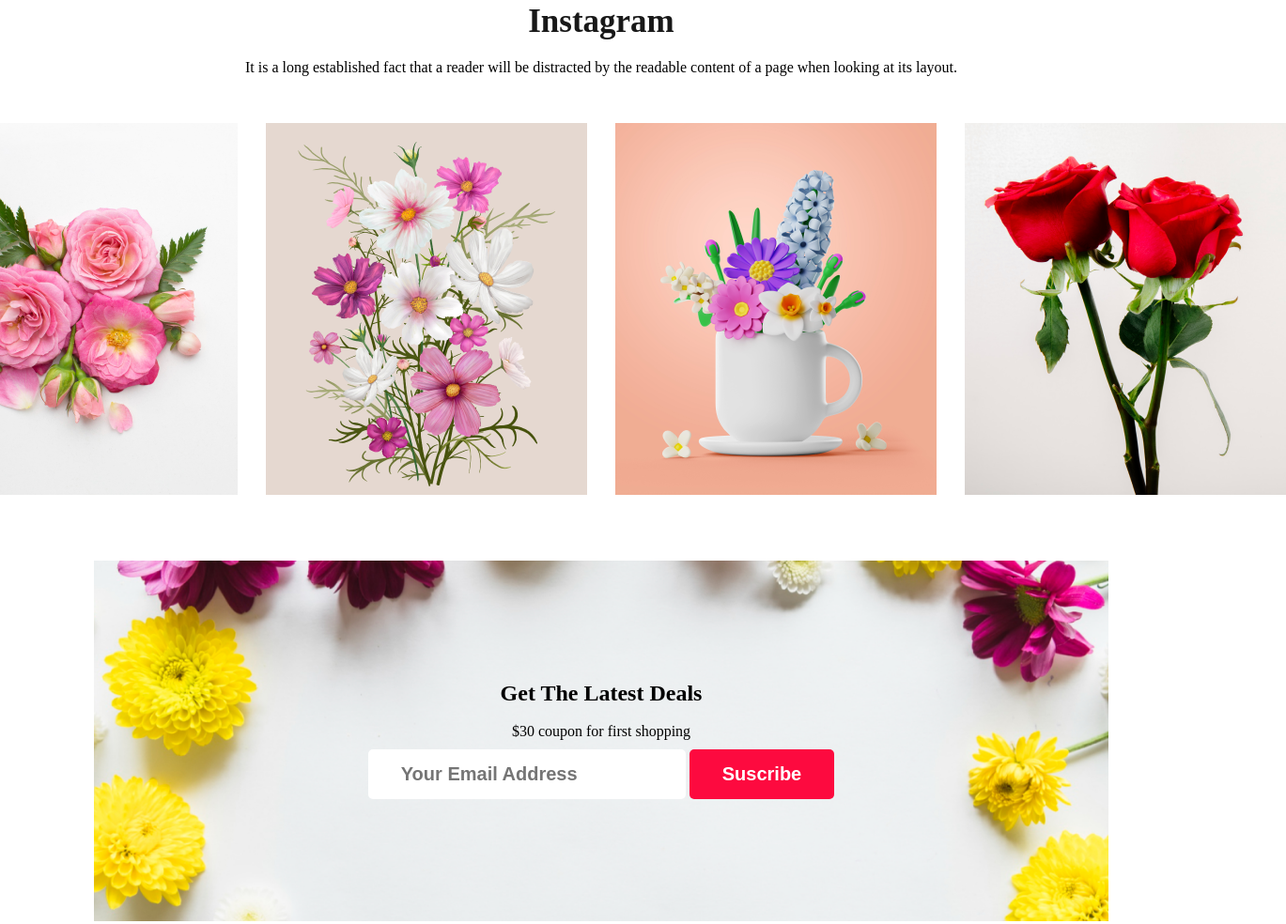
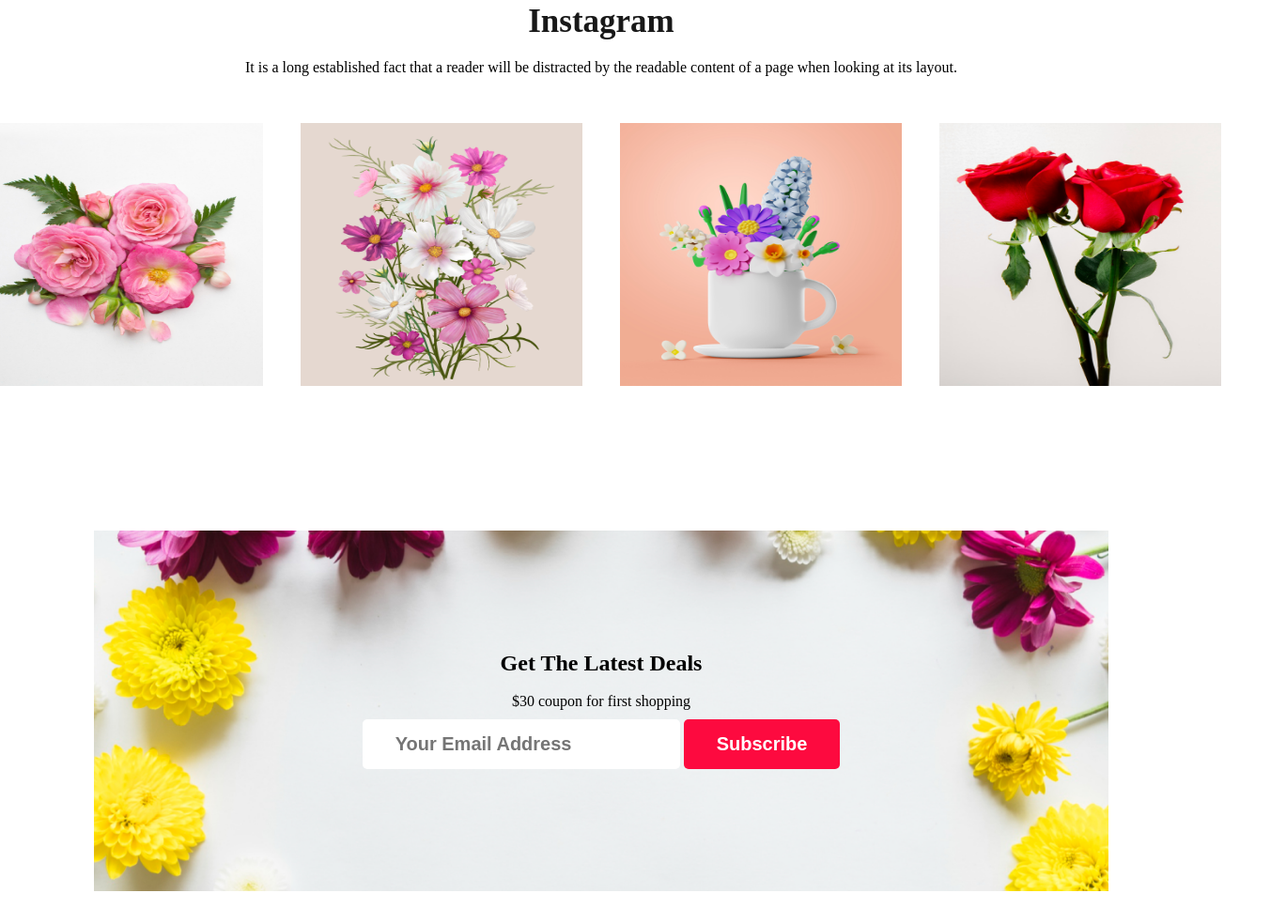
Before and after one commit to Mominul072/flower-shop, a plain HTML site: page index.html in a window 1280 px wide. Shown: the part 2735-3719 px from the top of the page at 94% size, 1369 px wide, since content can reach past the window. Drawn offline with Linux system fonts and the light colour scheme.

Commit message:
updated all section

```diff
--- a/index.html
+++ b/index.html
@@ -95,18 +95,18 @@
             <p class="ins-description">
                 It is a long established fact that a reader will be distracted by the readable content of a page when looking at its layout.
             </p>
-            <div class="insta-container">
+            <div class="instagram-container">
                 <div class="flower">
-                    <img src="./Flower Asset/Flower 01.png" alt="">
+                    <img class="flower-pic" src="./Flower Asset/Flower 01.png" alt="">
                 </div>
                 <div class="flower">
-                         <img src="./Flower Asset/Rectangle 4.png" alt="">
+                         <img  class="flower-pic"  src="./Flower Asset/Rectangle 4.png" alt="">
                 </div>
                 <div class="flower">
-                    <img src="./Flower Asset/Rectangle 5.png" alt="">
+                    <img  class="flower-pic" src="./Flower Asset/Rectangle 5.png" alt="">
                 </div>
                 <div class="flower">
-                    <img src="./Flower Asset/Rectangle 6.png" alt="">
+                    <img  class="flower-pic" src="./Flower Asset/Rectangle 6.png" alt="">
 
                 </div>
 
@@ -122,14 +122,16 @@
                     <p class="greatest-description">
                     $30 coupon for first shopping
                     </p>
-                <input class="gretest-input" type="text" placeholder="Your Email Address">
-                <button class="btn-primary">Suscribe</button>
+                <input class="greatest-input" type="text" placeholder="Your Email Address">
+                <button class="btn-primary">Subscribe</button>
                 </div>
 
             </div>
         </section>
 
     </main>
+
+    <!-- footer section -->
     <footer>
         <div class="footer">
             <h2 class="shop-title"><span class="text-primary">Flower</span>shop</h2><br>
--- a/style.css
+++ b/style.css
@@ -49,6 +49,7 @@ nav a{
     align-items:center;
     justify-content: space-between;
     background: rgba(237, 0, 51, 0.138);
+
 }
 .banner.profile-pic{
     /* width: 500px; */
@@ -189,6 +190,7 @@ nav a{
     margin-bottom: 130px;
     background: rgba(237, 0, 51, 0.138);
     gap: 50px;
+    justify-content: center;
 
 
 }
@@ -217,7 +219,7 @@ nav a{
         text-align: center;
 }
 
-.gretest-input{
+.greatest-input{
     border-radius: 5px;
     /* background: #fd0a3f; */
     border: 0px;
@@ -253,23 +255,27 @@ nav a{
     margin-bottom: 50px;
 }
 
-.insta-container{
+.instagram-container{
     display: flex;
     justify-content: center;
-    gap: 30px;
-    /* margin-left: 30px;
-    margin-right: 30px;
-    margin-bottom: 150px; */
+    margin-bottom: 150px;
+    gap: 40px;
+
+
 
 
 }
-.flower{
-     width: 342px;
-     height: 396px;
 
+.flower-pic{
+    width: 300px;
+    height: 280px;
 }
 
+
+
 /* footer style */
+
+
 footer{
 
 
```
